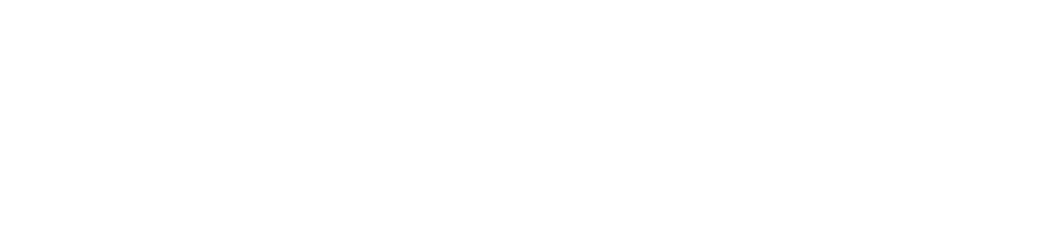
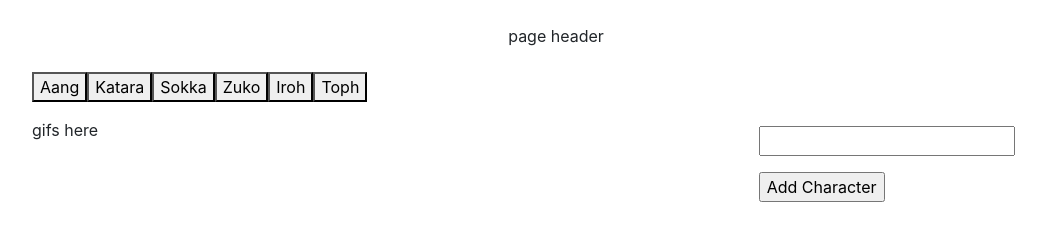
Before and after one commit to cchitla/GifTastic, a plain HTML site: page index.html in a window 1280 px wide. Shown: the whole page, without its empty margins (84-1130 px from the left). Drawn offline with nearby package versions, Linux system fonts and the light colour scheme.

Commit message:
added bootstrap layout, javascript function to display top row of buttons

```diff
--- /dev/null
+++ b/assets/css/style.css
@@ -0,0 +1,4 @@
+.buttons {
+    background-color: blue;
+    min-height: 80px;
+}
--- a/assets/javascript/app.js
+++ b/assets/javascript/app.js
@@ -2,10 +2,25 @@
     //log movie name
     // click JSON
 
-$(document).ready(function(){
+$(document).ready(function () {
     let avatarChars = ["Aang", "Katara", "Sokka", "Zuko", "Iroh", "Toph"];
 
-    console.log("test");
+
+    function displayButtons () {
+        for (let i = 0; i <avatarChars.length; i++) {
+            let newBtn = $("<button>");
+            newBtn.addClass("character");
+            newBtn.attr("data-char-name", avatarChars[i]);
+            newBtn.text(avatarChars[i]);
+            $("#display-buttons").append(newBtn);
+
+        }
+    }
+
+    displayButtons();
+
+
+
 
 
 
--- a/index.html
+++ b/index.html
@@ -14,14 +14,37 @@
     <!-- bootstrap -->
     <link rel="stylesheet" href="https://stackpath.bootstrapcdn.com/bootstrap/4.3.1/css/bootstrap.min.css" integrity="sha384-ggOyR0iXCbMQv3Xipma34MD+dH/1fQ784/j6cY/iJTQUOhcWr7x9JvoRxT2MZw1T" crossorigin="anonymous">
 
-
+    <!-- cutsom css -->
+    <link rel="stylesheet" href="assets/css/style.css">
 
 </head>
 
 <body>
 
     <div class="container">
+        <div class="row m-4">
+            <div class="col-12 text-center">
+                page header
+            </div>
+        </div>
 
+        <div class="row m-3">
+            <div class="col-12" id="display-buttons">
+
+            </div>
+        </div>
+
+        <div class="row m-3">
+            <div class="col-8">
+                gifs here
+            </div>
+            <div class="col-4">
+                <form action="">
+                    <input class="m-2" type="text">
+                    <input id="add-char" class="m-2" type="submit" value="Add Character">
+                </form>
+            </div>
+        </div>
 
 
 
```
